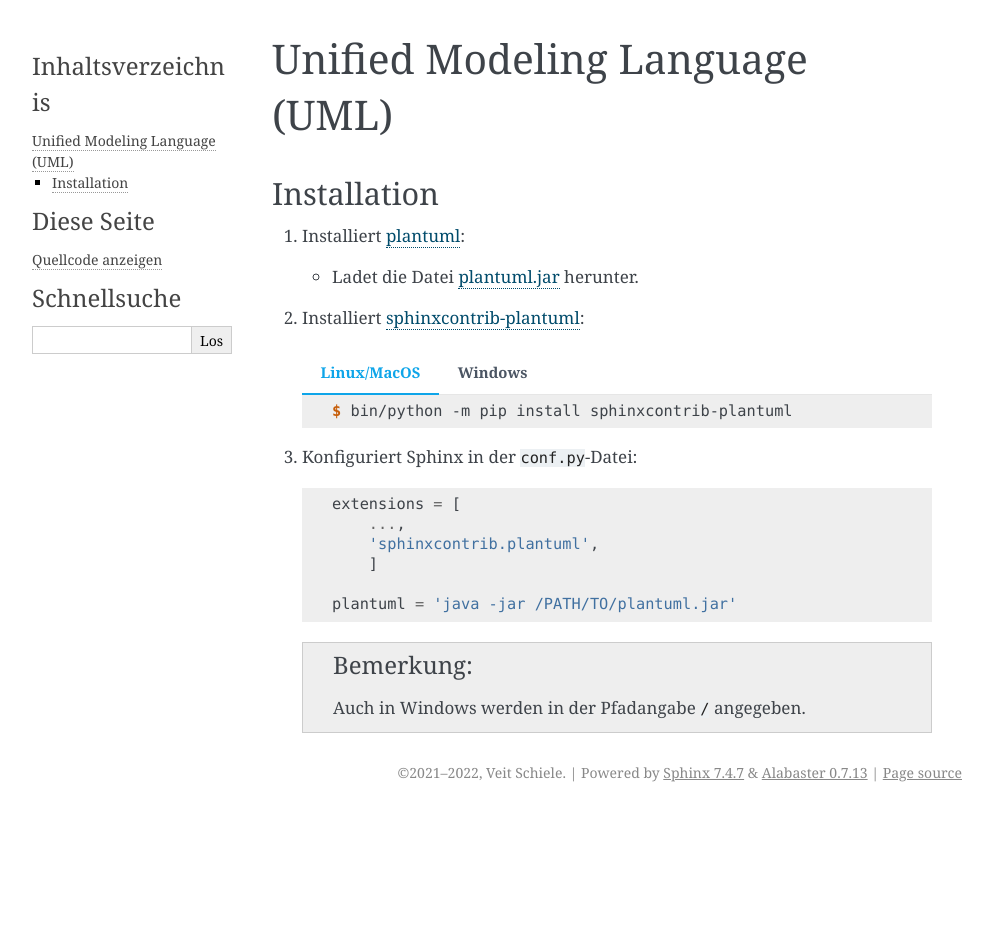
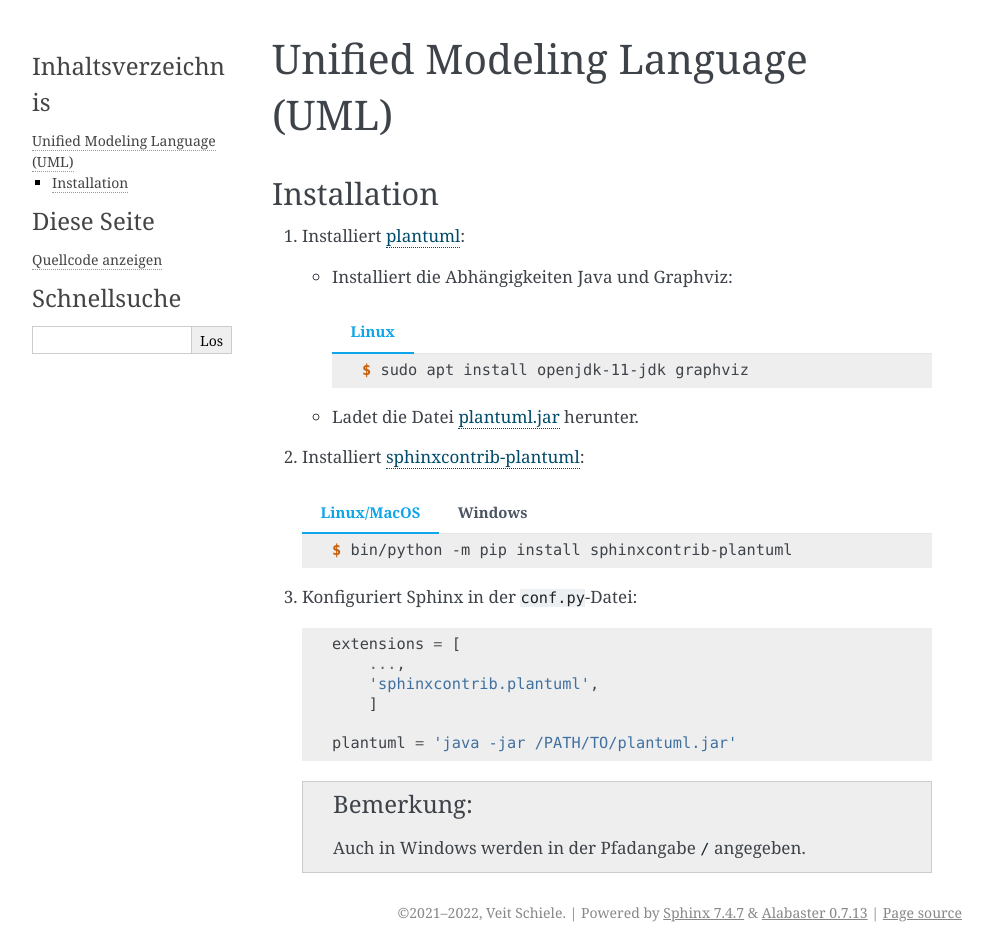
Before and after one commit to veit/python-basics-tutorial-de, a Sphinx documentation site: the page built from docs/document/uml/index.rst, in a window 1280 px wide. Shown: the whole page, without its empty margins (148-1141 px from the left). Built offline with Sphinx 7.4.7, drawn with Linux system fonts in a browser that asks for light colours; pages that are not in the unit, such as notebooks, are missing from menus; before the commit the page ends 900 px from its top, so only the background shows below that.

Commit message:
Add install instructions for the requirements of plantuml on Linux

```diff
--- a/docs/document/uml/index.rst
+++ b/docs/document/uml/index.rst
@@ -5,6 +5,14 @@ Installation
 ------------
 
 #. Installiert `plantuml <https://plantuml.com/starting>`_:
+
+   * Installiert die Abhängigkeiten Java und Graphviz:
+
+     .. tab:: Linux
+
+        .. code-block:: console
+
+           $ sudo apt install openjdk-11-jdk graphviz
 
    * Ladet die Datei `plantuml.jar
      <http://sourceforge.net/projects/plantuml/files/plantuml.jar/download>`_
```
